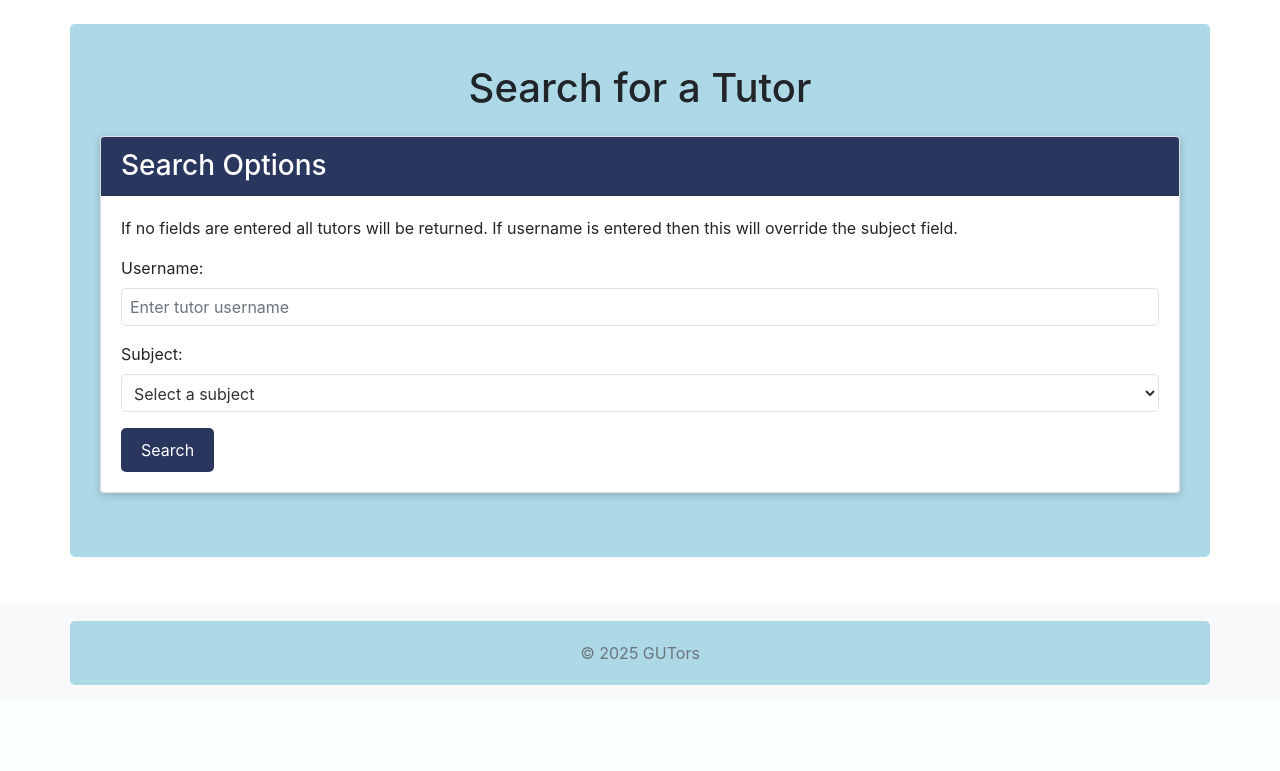
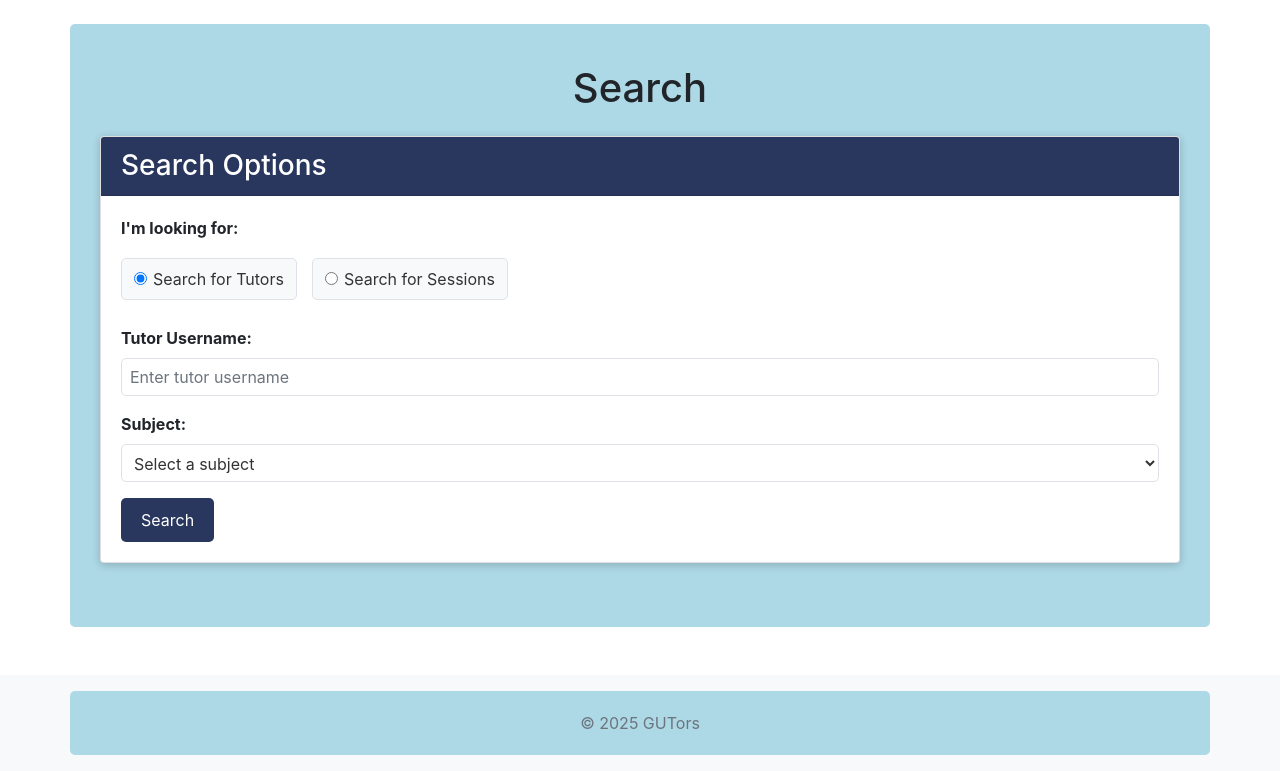
Before and after one commit to tkeillor/GUTors, a Django app: page /GUTors/search/ in a window 1280 px wide. Shown: the part 104-875 px from the top of the page. Before the commit the page ends 789 px from the top, so only its background shows below. Run offline with Django 3.2, Linux system fonts and the light colour scheme; a user stored in the database is signed in; tables that the repository leaves empty hold one stand-in row (values such as "Sample post"); some libraries are stand-ins or nearby versions.

Commit message:
removed nonworking js, modified search

```diff
--- a/GUTors/settings.py
+++ b/GUTors/settings.py
@@ -26,9 +26,9 @@ MEDIA_DIR = os.path.join(BASE_DIR, 'media')
 SECRET_KEY = 'vinjh6ocm*emes-4r&r2w9o$pg_vja*ryrl%=84iz1#17gt&ge'
 
 # SECURITY WARNING: don't run with debug turned on in production!
-DEBUG = False
+DEBUG = True
 
-ALLOWED_HOSTS = ['GUTorsnet.pythonanywhere.com']
+ALLOWED_HOSTS = ['GUTorsnet.pythonanywhere.com', 'localhost', '127.0.0.1']
 
 
 
--- a/GUTors_app/forms.py
+++ b/GUTors_app/forms.py
@@ -34,16 +34,23 @@ class ReviewForm(forms.ModelForm):
 
 class SearchForm(forms.Form):
     username = forms.CharField(
-        required = False,
-        widget = forms.TextInput(attrs={'class': 'form-control', 'placeholder':'Enter tutor username'})
+        required=False,
+        widget=forms.TextInput(attrs={'class': 'form-control', 'placeholder':'Enter tutor username'})
     )
 
     subject = forms.ModelChoiceField(
-         queryset = Subject.objects.all(),
-         empty_label="Select a subject",
-         required = False,
-         widget= forms.Select(attrs={'class': 'form-control'})
-     )
+        queryset=Subject.objects.all(),
+        empty_label="Select a subject",
+        required=False,
+        widget=forms.Select(attrs={'class': 'form-control'})
+    )
+
+    search_type = forms.ChoiceField(
+        choices=[('tutors', 'Search for Tutors'), ('sessions', 'Search for Sessions')],
+        initial='tutors',
+        widget=forms.RadioSelect()
+    )
+
 
 class CreateSessionForm(forms.ModelForm):
 
--- a/GUTors_app/views.py
+++ b/GUTors_app/views.py
@@ -73,8 +73,7 @@ class ProfileView(View):
         if form.is_valid():
             form.save(commit=True)
             return redirect('GUTors:profile', user.username)
-        else:
-            print(form.errors)
+
         context_dict = {'user_profile': user_profile,
                         'selected_user': user,
                         'form': form}
@@ -164,17 +163,35 @@ def profile(request, username):
 @login_required
 def search(request):
     form = SearchForm(request.GET or None)
-    results = None
+    tutor_results = None
+    session_results = None
 
     if form.is_valid():
         username = form.cleaned_data.get('username')
         subject = form.cleaned_data.get('subject')
-        results = UserProfile.objects.all()
-        if username:
-            results = results.filter(user__username__icontains=username)
-        if subject and not username:
-            results = results.filter(subjects=subject)
-    return render(request, 'GUTors_app/search.html', {'results':results, 'form':form})
+        search_type = form.cleaned_data.get('search_type')
+
+        # Search for tutors
+        if search_type == 'tutors':
+            tutor_results = UserProfile.objects.filter(role='TUTOR')
+            if username:
+                tutor_results = tutor_results.filter(user__username__icontains=username)
+            if subject:
+                tutor_results = tutor_results.filter(subjects=subject)
+
+        # Search for sessions
+        elif search_type == 'sessions':
+            session_results = TutoringSession.objects.filter(student=None)  # Only available sessions
+            if username:
+                session_results = session_results.filter(tutor__user__username__icontains=username)
+            if subject:
+                session_results = session_results.filter(subject=subject)
+
+    return render(request, 'GUTors_app/search.html', {
+        'form': form,
+        'tutor_results': tutor_results,
+        'session_results': session_results
+    })
 
 @login_required
 def review_session(request, session_id):
@@ -224,12 +241,15 @@ def review(request):
     user_profile = request.user.userprofile
     sessions = TutoringSession.objects.filter(student=user_profile)
     reviews = Review.objects.filter(session__student=user_profile)
-    form = ReviewForm()
+
+    # Get IDs of sessions that have reviews
+    reviewed_session_ids = reviews.values_list('session_id', flat=True)
 
     return render(request, 'GUTors_app/review.html', {
         'sessions': sessions,
         'reviews': reviews,
-        'form': form
+        'reviewed_sessions': list(reviewed_session_ids),
+        'form': ReviewForm()
     })
 
 def create_tutoring_session(request):
@@ -244,8 +264,6 @@ def create_tutoring_session(request):
             session.save()
 
             return redirect('GUTors:session', session.id)
-        else:
-            print(form.errors)
     return render(request, 'GUTors_app/create_tutoring_session.html', {'form':form})
 
 def join_session(request, id):
--- a/static/css/styles.css
+++ b/static/css/styles.css
@@ -211,6 +211,37 @@ h2 {
     border-bottom: none;
 }
 
+/* Radio styling*/
+.radio-container {
+    display: flex;
+    flex-wrap: wrap;
+    margin-top: 10px;
+}
+
+.radio-item {
+    display: flex;
+    align-items: center;
+    margin-right: 15px;
+    margin-bottom: 10px;
+    background-color: #f8f9fa;
+    padding: 8px 12px;
+    border-radius: 5px;
+    border: 1px solid #dee2e6;
+}
+
+.radio-item input[type="radio"] {
+    margin-right: 6px;
+    width: auto;
+    margin-bottom: 0;
+}
+
+.radio-item label {
+    margin-bottom: 0;
+    font-weight: normal;
+    color: #333;
+}
+
+
 /* Checkbox styling */
 .checkbox-container {
     display: flex;
@@ -265,6 +296,7 @@ textarea.form-control {
     color: #333;
 }
 
+
 /* Mobile responsiveness */
 @media (max-width: 768px) {
     .info-column {
--- a/templates/GUTors_app/search.html
+++ b/templates/GUTors_app/search.html
@@ -3,41 +3,64 @@
 {% load static %}
 
 {% block title_block %}
-Search for Tutors
+Search - GUTors
 {% endblock %}
 
 {% block body_block %}
 <div class="container">
-    <h1 class="text-center mb-4">Search for a Tutor</h1>
+    <h1 class="text-center mb-4">Search</h1>
 
     <div class="card mb-4">
         <div class="card-header bg-uni-blue">
             <h3 class="mb-0">Search Options</h3>
         </div>
         <div class="card-body">
-            <p>If no fields are entered all tutors will be returned. If username is entered then this will override the subject field.</p>
-            <form method="GET">
+            <form method="GET" id="search-form">
                 <div class="form-group">
-                    {{ form.as_p }}
+                    <label><strong>I'm looking for:</strong></label>
+                    <div class="radio-container">
+                        {% for value, text in form.search_type.field.choices %}
+                        <div class="radio-item">
+                            <input type="radio" name="search_type" id="id_search_type_{{ forloop.counter0 }}"
+                                   value="{{ value }}" {% if request.GET.search_type == value %} checked
+                                   {% elif not request.GET.search_type and forloop.first %} checked {% endif %}>
+                            <label for="id_search_type_{{ forloop.counter0 }}">{{ text }}</label>
+                        </div>
+                        {% endfor %}
+                    </div>
                 </div>
+
+                <div class="form-group">
+                    <label for="{{ form.username.id_for_label }}"><strong>Tutor Username:</strong></label>
+                    {{ form.username }}
+                </div>
+
+                <div class="form-group">
+                    <label for="{{ form.subject.id_for_label }}"><strong>Subject:</strong></label>
+                    {{ form.subject }}
+                </div>
+
                 <button type="submit" class="btn btn-uni-blue">Search</button>
             </form>
         </div>
     </div>
 
-    {% if results is not None %}
-    <div class="card">
+
+    {% if tutor_results is not None %}
+    <div class="card mb-4">
         <div class="card-header bg-uni-blue">
-            <h3 class="mb-0">Search Results</h3>
+            <h3 class="mb-0">Tutor Results</h3>
         </div>
         <div class="card-body">
             <div class="list-group">
-                {% for tutor in results %}
-                    {% if tutor.role == 'TUTOR' %}
-                        <a href="{% url 'GUTors:profile' tutor.user.username %}" class="list-group-item list-group-item-action">
-                            {{ tutor.user.username }}
-                        </a>
-                    {% endif %}
+                {% for tutor in tutor_results %}
+                    <a href="{% url 'GUTors:profile' tutor.user.username %}" class="list-group-item list-group-item-action">
+                        <div class="d-flex w-100 justify-content-between">
+                            <h5 class="mb-1">{{ tutor.user.username }}</h5>
+                            <small>{{ tutor.subjects.all|join:", " }}</small>
+                        </div>
+                        <p class="mb-1">{{ tutor.bio|truncatechars:100 }}</p>
+                    </a>
                 {% empty %}
                     <div class="alert alert-warning">
                         No tutors found matching your criteria.
@@ -47,5 +70,25 @@ Search for Tutors
         </div>
     </div>
     {% endif %}
+
+
+    {% if session_results is not None %}
+    <div class="card">
+        <div class="card-header bg-uni-blue">
+            <h3 class="mb-0">Available Sessions</h3>
+        </div>
+        <div class="card-body">
+            {% if session_results %}
+                {% for session in session_results %}
+                    {% include "GUTors_app/session_card.html" with session=session %}
+                {% endfor %}
+            {% else %}
+                <div class="alert alert-warning">
+                    No available sessions found matching your criteria.
+                </div>
+            {% endif %}
+        </div>
+    </div>
+    {% endif %}
 </div>
 {% endblock %}
--- a/templates/GUTors_app/session_display.html
+++ b/templates/GUTors_app/session_display.html
@@ -1,4 +1,3 @@
-<!-- session_display.html -->
 <h4>{{ session_title }}</h4>
 {% if session_list %}
     <div class="sessions-container">
```
Also changed, not shown: static/js/bookSession.js (deleted, +0 -70 lines), static/js/sessionActions.js (deleted, +0 -25 lines), templates/GUTors_app/review.html (+44 -27 lines), templates/GUTors_app/session.html (+7 -3 lines), templates/GUTors_app/session_card.html (+3 -9 lines), static/images/avatar.jpg (deleted).
